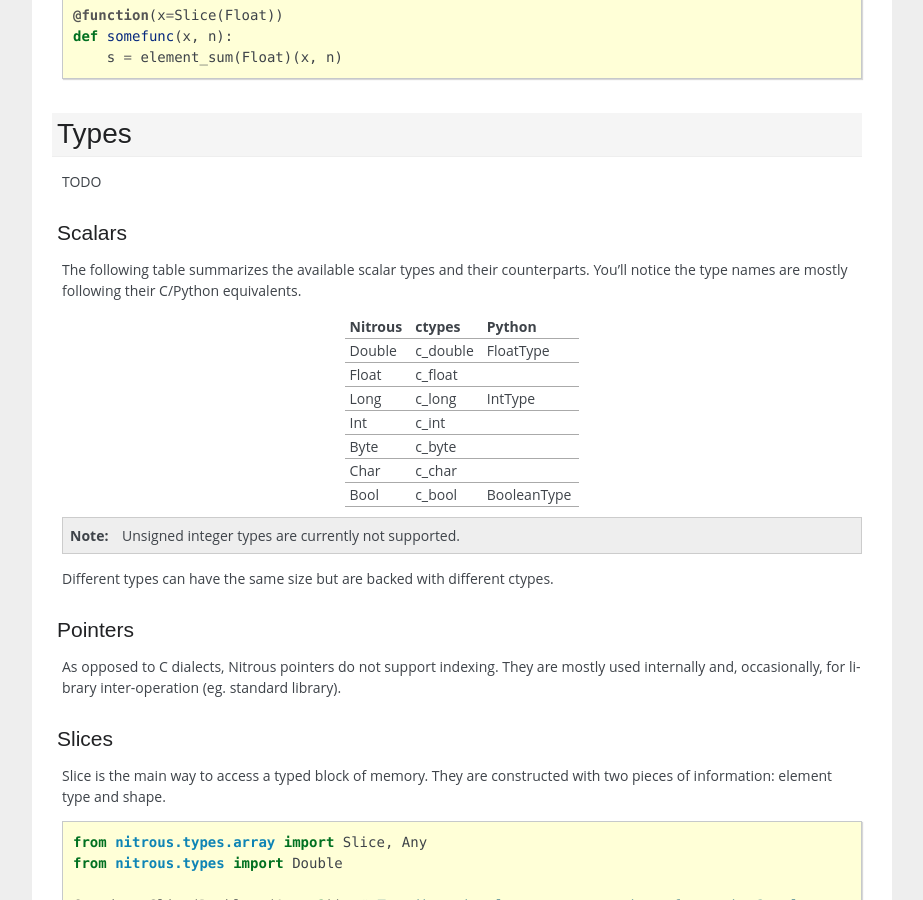
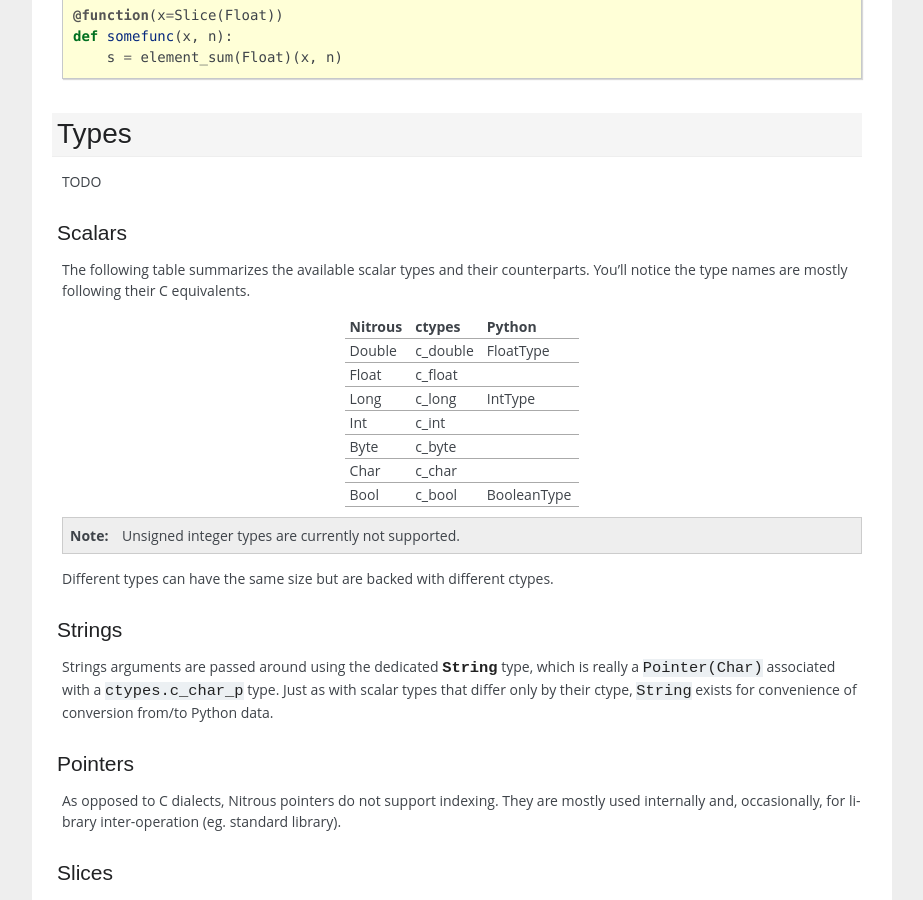
Before and after one commit to dtcaciuc/nitrous, a Sphinx documentation site: the page built from doc/userguide.rst, in a window 1280 px wide and 900 px high, scrolled down 3880 px. Shown: the whole window, without its empty margins (198-1121 px from the left). Built offline with Sphinx 7.4.7, drawn with Linux system fonts in a browser that asks for light colours.

Commit message:
Added user guide section about Strings

```diff
--- a/doc/userguide.rst
+++ b/doc/userguide.rst
@@ -257,6 +257,16 @@ equivalents.
 .. note:: Unsigned integer types are currently not supported.
 
 Different types can have the same size but are backed with different ctypes.
+
+
+Strings
+-------
+
+Strings arguments are passed around using the dedicated
+:attr:`~nitrous.types.String` type, which is really a ``Pointer(Char)``
+associated with a ``ctypes.c_char_p`` type. Just as with scalar types that
+differ only by their ctype, ``String`` exists for convenience of conversion
+from/to Python data.
 
 
 Pointers
```
Also changed, not shown: other parts of doc/userguide.rst (+1 -1 lines).
